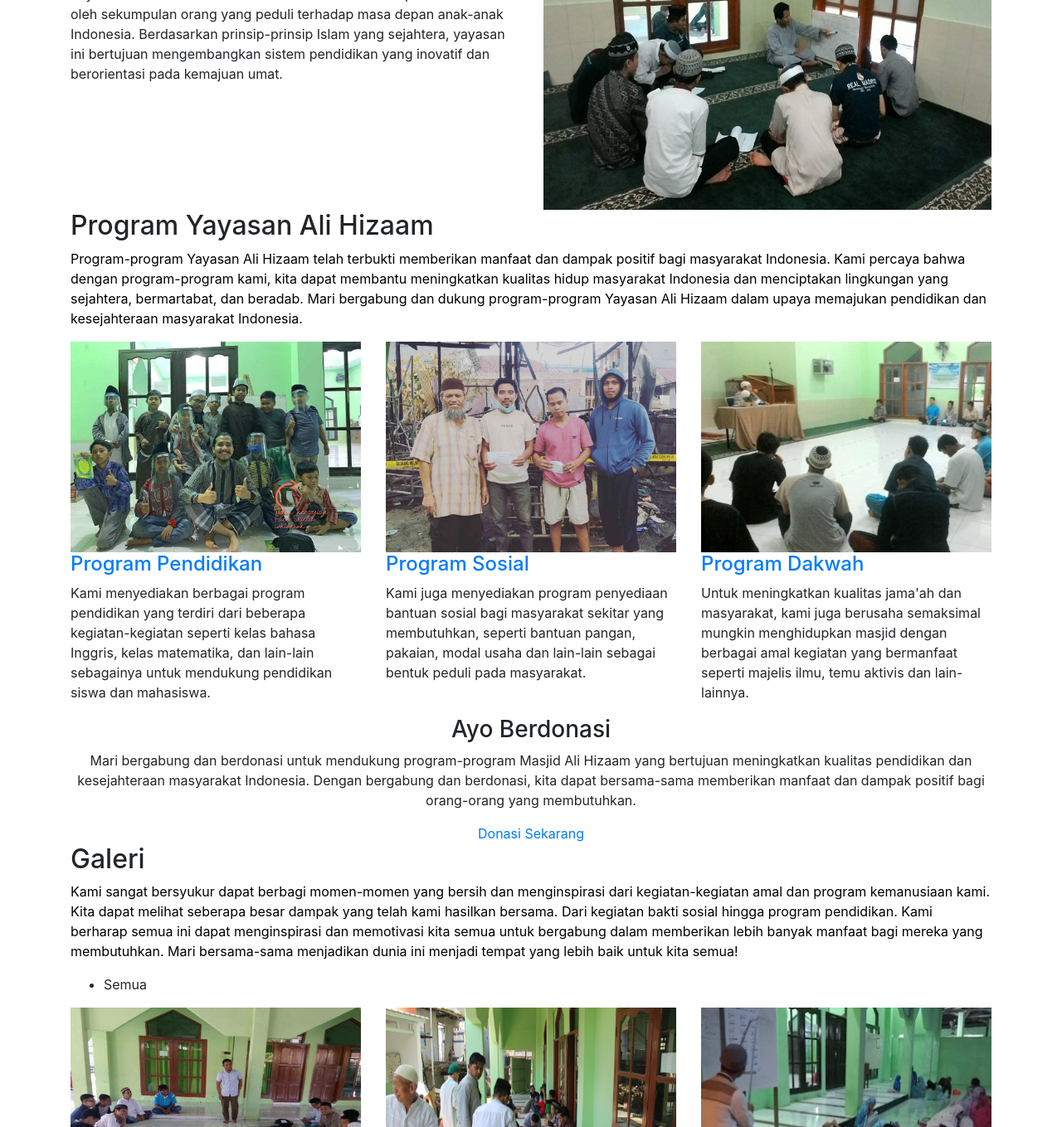
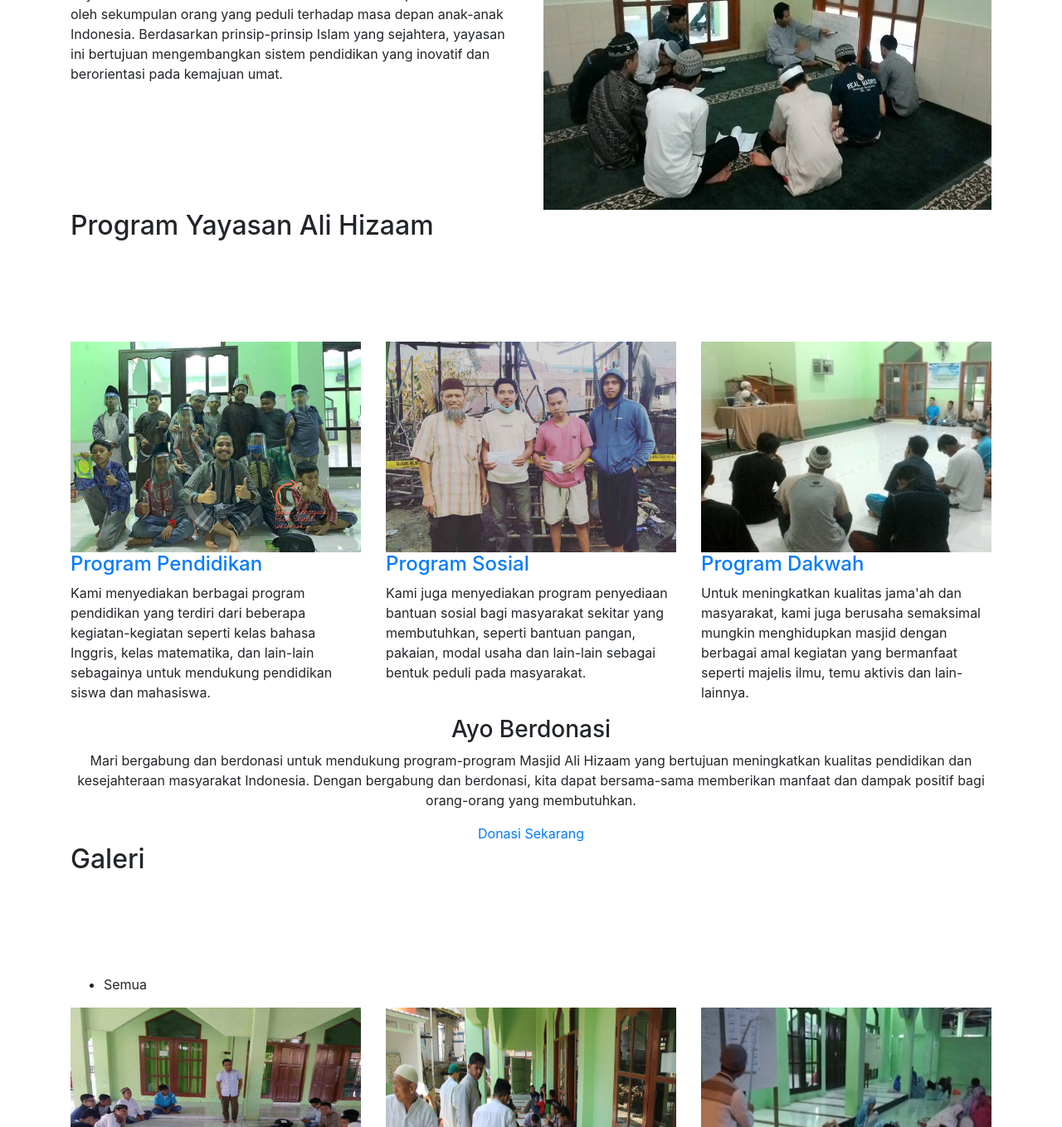
Before and after one commit to kreindo/webalihizaam-nuxt, a Nuxt app: page / in a window 1280 px wide. Shown: the part 1099-2458 px from the top of the page at 83% size. Built offline with nearby package versions, Linux system fonts and the light colour scheme.

Commit message:
change color

```diff
--- a/components/All.vue
+++ b/components/All.vue
@@ -11,7 +11,7 @@
       <b-container>
         <div class="section-header">
           <h2>Galeri</h2>
-          <p style="color: black">
+          <p style="color: white">
             Kami sangat bersyukur dapat berbagi momen-momen yang bersih dan
             menginspirasi dari kegiatan-kegiatan amal dan program kemanusiaan
             kami. Kita dapat melihat seberapa besar dampak yang telah kami
--- a/components/Service.vue
+++ b/components/Service.vue
@@ -5,7 +5,7 @@
         <b-container>
           <div class="section-header">
             <h2>Program Yayasan Ali Hizaam</h2>
-            <p style="color: black">
+            <p style="color: white">
               Program-program Yayasan Ali Hizaam telah terbukti memberikan
               manfaat dan dampak positif bagi masyarakat Indonesia. Kami percaya
               bahwa dengan program-program kami, kita dapat membantu
```
